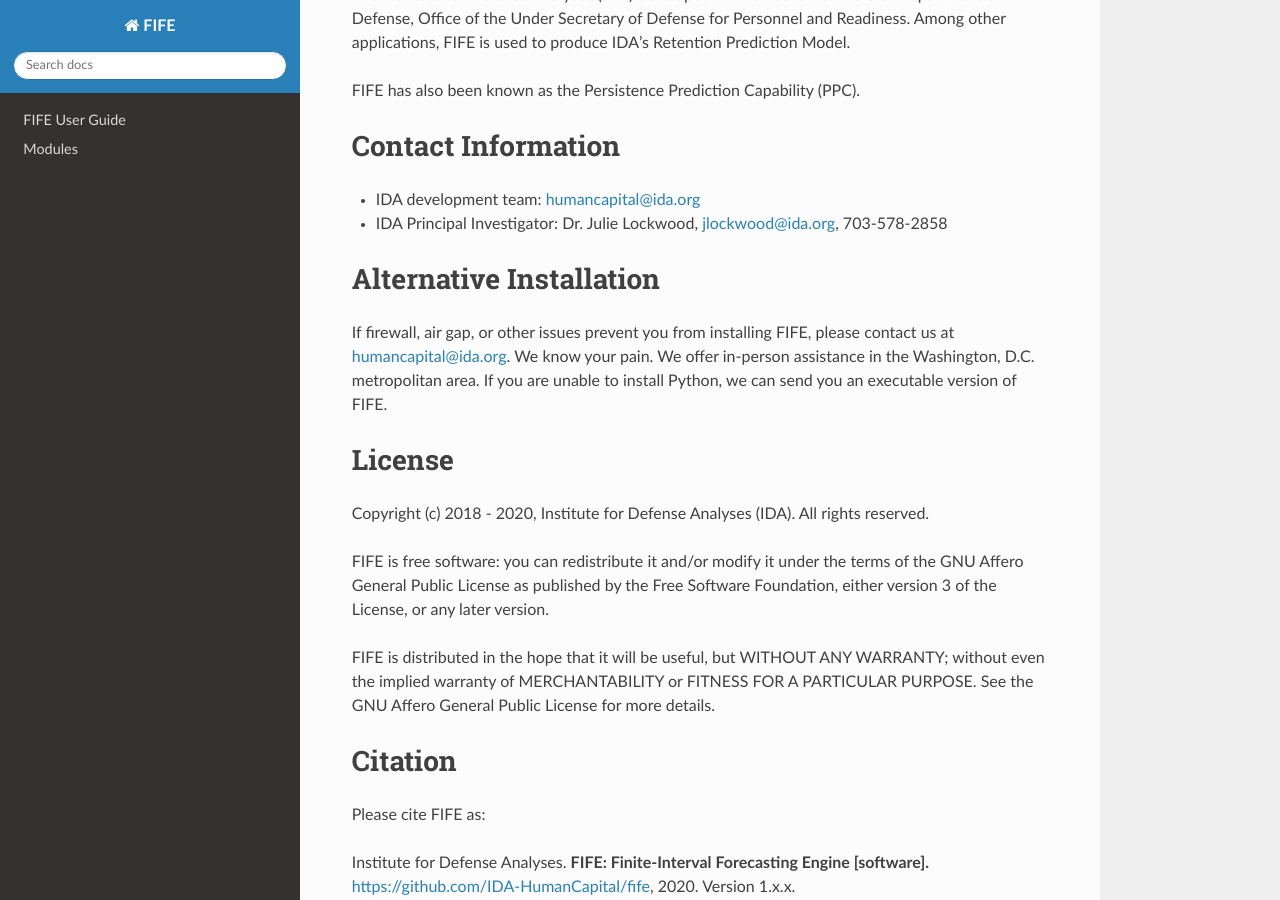
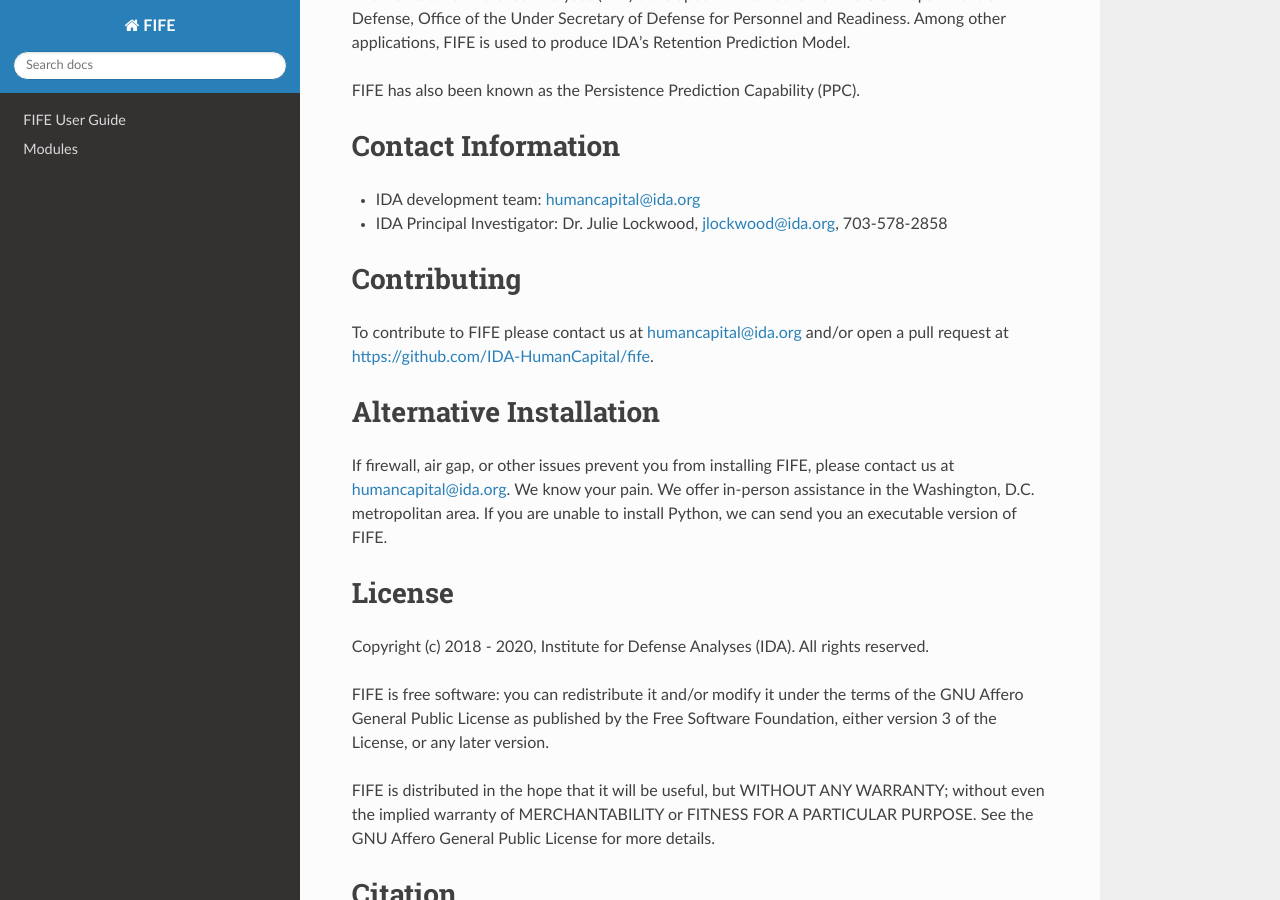
Before and after one commit to IDA-HumanCapital/fife, a Sphinx documentation site: the page built from docs/user_guide.md, in a window 1280 px wide and 900 px high, scrolled down 13209 px. Built offline with Sphinx 7.4.7 and the Read the Docs theme 2.0.0, drawn with Linux system fonts in a browser that asks for light colours.

Commit message:
Added Contributing section

```diff
--- a/docs/user_guide.md
+++ b/docs/user_guide.md
@@ -405,6 +405,10 @@
 - IDA development team: humancapital@ida.org
 - IDA Principal Investigator: Dr. Julie Lockwood, jlockwood@ida.org, 703-578-2858
 
+### Contributing
+
+To contribute to FIFE please contact us at humancapital@ida.org and/or open a pull request at https://github.com/IDA-HumanCapital/fife.
+
 ### Alternative Installation
 
 If firewall, air gap, or other issues prevent you from installing FIFE, please contact us at humancapital@ida.org. We know your pain. We offer in-person assistance in the Washington, D.C. metropolitan area. If you are unable to install Python, we can send you an executable version of FIFE.
```
